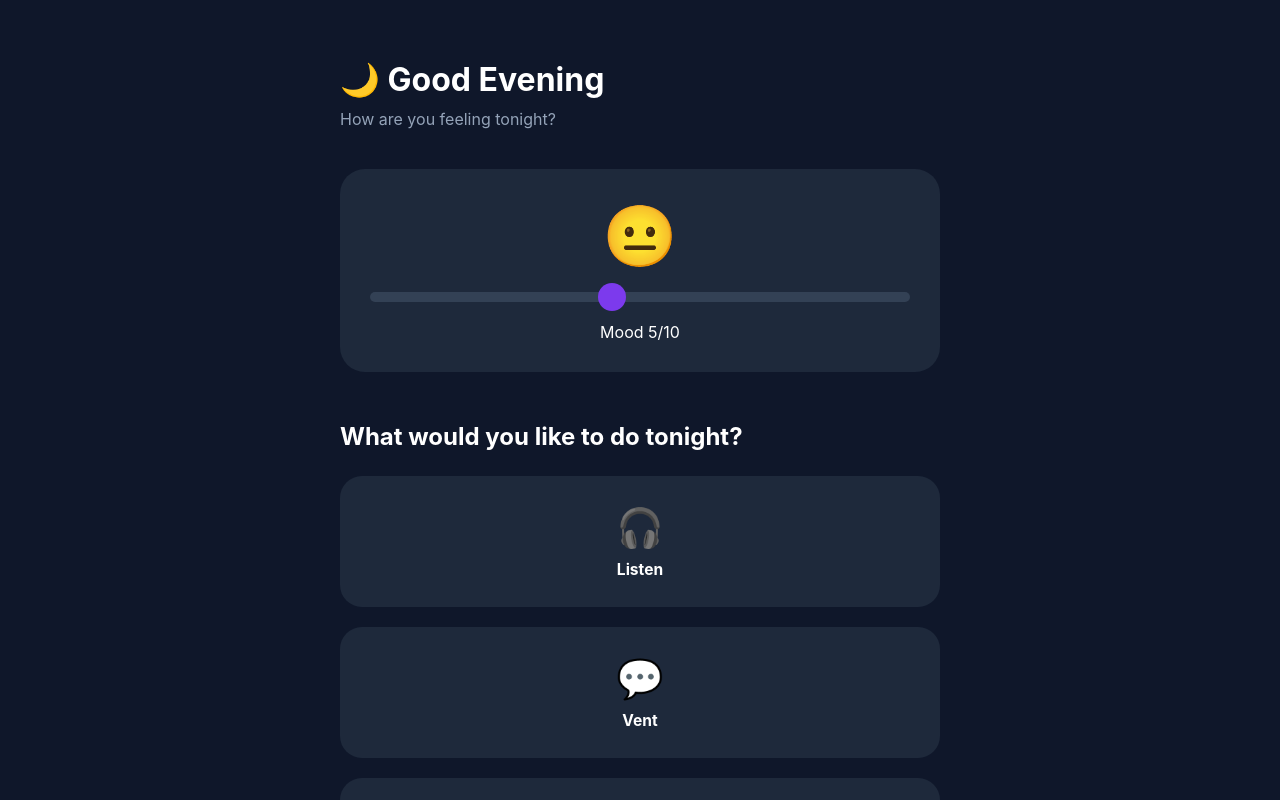
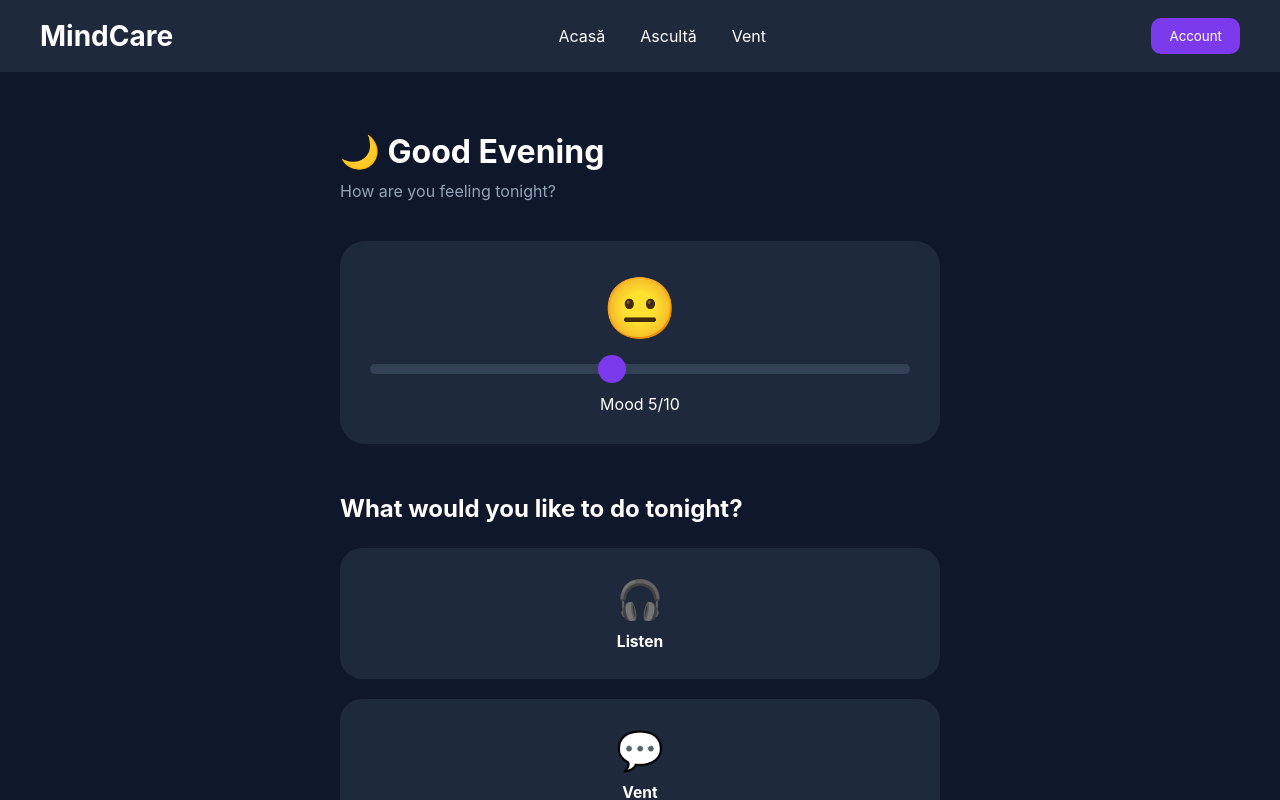
Before and after one commit to plouaincet/hackathon, a React (Vite) app: page / in a window 1280 px wide. Shown: the top 800 px of the page. Built offline with nearby package versions, Linux system fonts and the light colour scheme.

Commit message:
am adaugat header

```diff
--- a/src/App.jsx
+++ b/src/App.jsx
@@ -1,4 +1,6 @@
 import { BrowserRouter, Routes, Route } from "react-router-dom";
+
+import Header from "./components/Header";
 
 import Home from "./pages/Home";
 import Listen from "./pages/Listen";
@@ -8,14 +10,16 @@ import Calm from "./pages/Calm";
 function App() {
   return (
     <BrowserRouter>
+
+      <Header />
+
       <Routes>
-
         <Route path="/" element={<Home />} />
         <Route path="/listen" element={<Listen />} />
         <Route path="/vent" element={<Vent />} />
         <Route path="/calm" element={<Calm />} />
+      </Routes>
 
-      </Routes>
     </BrowserRouter>
   );
 }
--- /dev/null
+++ b/src/components/Header.css
@@ -0,0 +1,71 @@
+.header{
+    display:flex;
+    justify-content:space-between;
+    align-items:center;
+
+    padding:18px 40px;
+    background:#1E293B;
+}
+
+.logo a{
+    color:white;
+    text-decoration:none;
+    font-size:28px;
+    font-weight:bold;
+}
+
+.nav{
+    display:flex;
+    gap:35px;
+}
+
+.nav a{
+    color:white;
+    text-decoration:none;
+    transition:.3s;
+}
+
+.nav a:hover{
+    color:#7C3AED;
+}
+
+.account-btn{
+    background:#7C3AED;
+    color:white;
+    border:none;
+    padding:10px 18px;
+    border-radius:10px;
+    cursor:pointer;
+}
+
+.hamburger{
+    display:none;
+    background:none;
+    border:none;
+    color:white;
+    font-size:30px;
+    cursor:pointer;
+}
+
+@media(max-width:768px){
+
+    .hamburger{
+        display:block;
+    }
+
+    .nav{
+        display:none;
+        position:absolute;
+        top:72px;
+        left:0;
+        width:100%;
+        background:#1E293B;
+        flex-direction:column;
+        align-items:center;
+        padding:20px 0;
+    }
+
+    .nav.active{
+        display:flex;
+    }
+}
--- /dev/null
+++ b/src/components/Header.jsx
@@ -0,0 +1,34 @@
+import { useState } from "react";
+import { Link } from "react-router-dom";
+import "./Header.css";
+
+function Header() {
+  const [menuOpen, setMenuOpen] = useState(false);
+
+  return (
+    <header className="header">
+      <div className="logo">
+        <Link to="/">MindCare</Link>
+      </div>
+
+      <nav className={menuOpen ? "nav active" : "nav"}>
+        <Link to="/">Acasă</Link>
+        <Link to="/listen">Ascultă</Link>
+        <Link to="/vent">Vent</Link>
+      </nav>
+
+      <button className="account-btn">
+        Account
+      </button>
+
+      <button
+        className="hamburger"
+        onClick={() => setMenuOpen(!menuOpen)}
+      >
+        ☰
+      </button>
+    </header>
+  );
+}
+
+export default Header;
```
